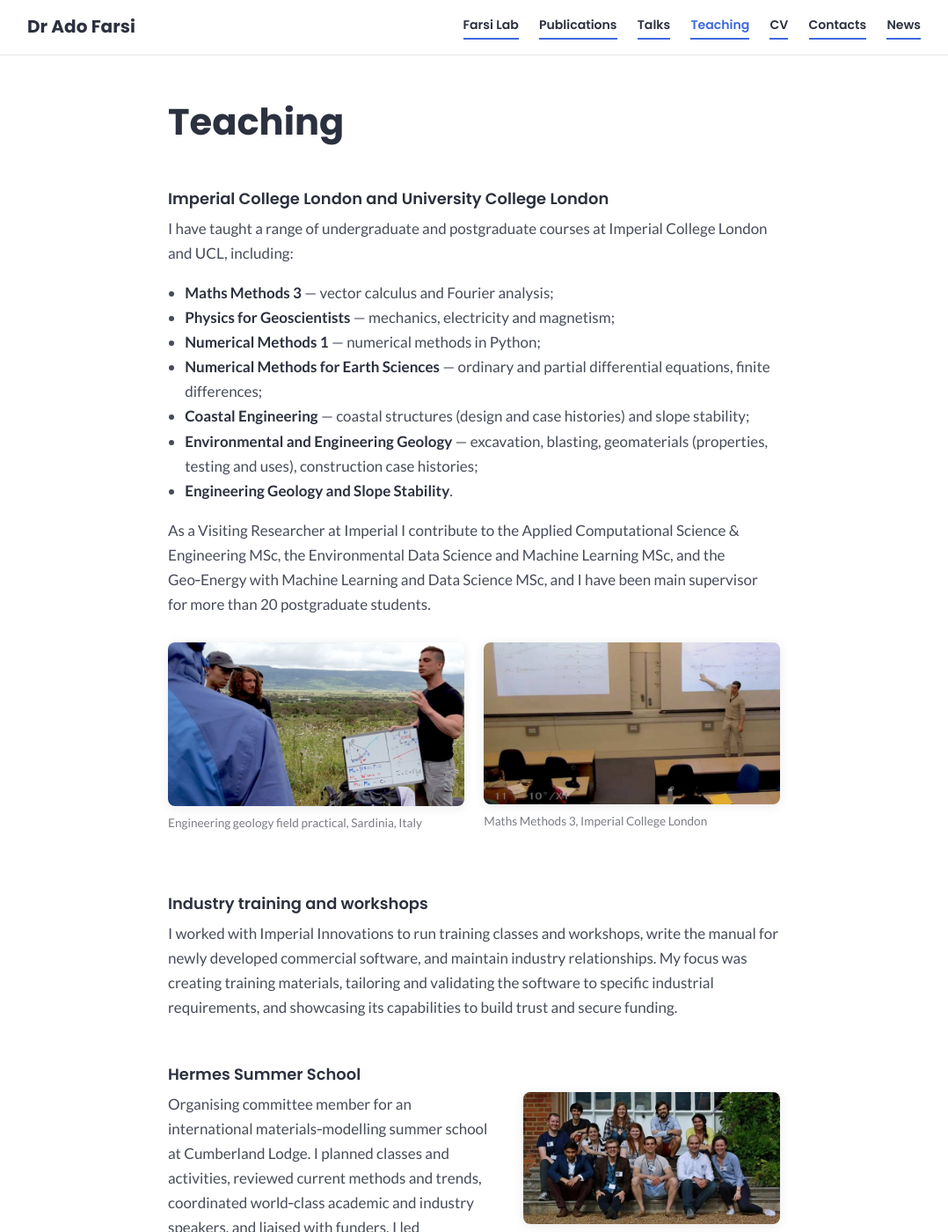
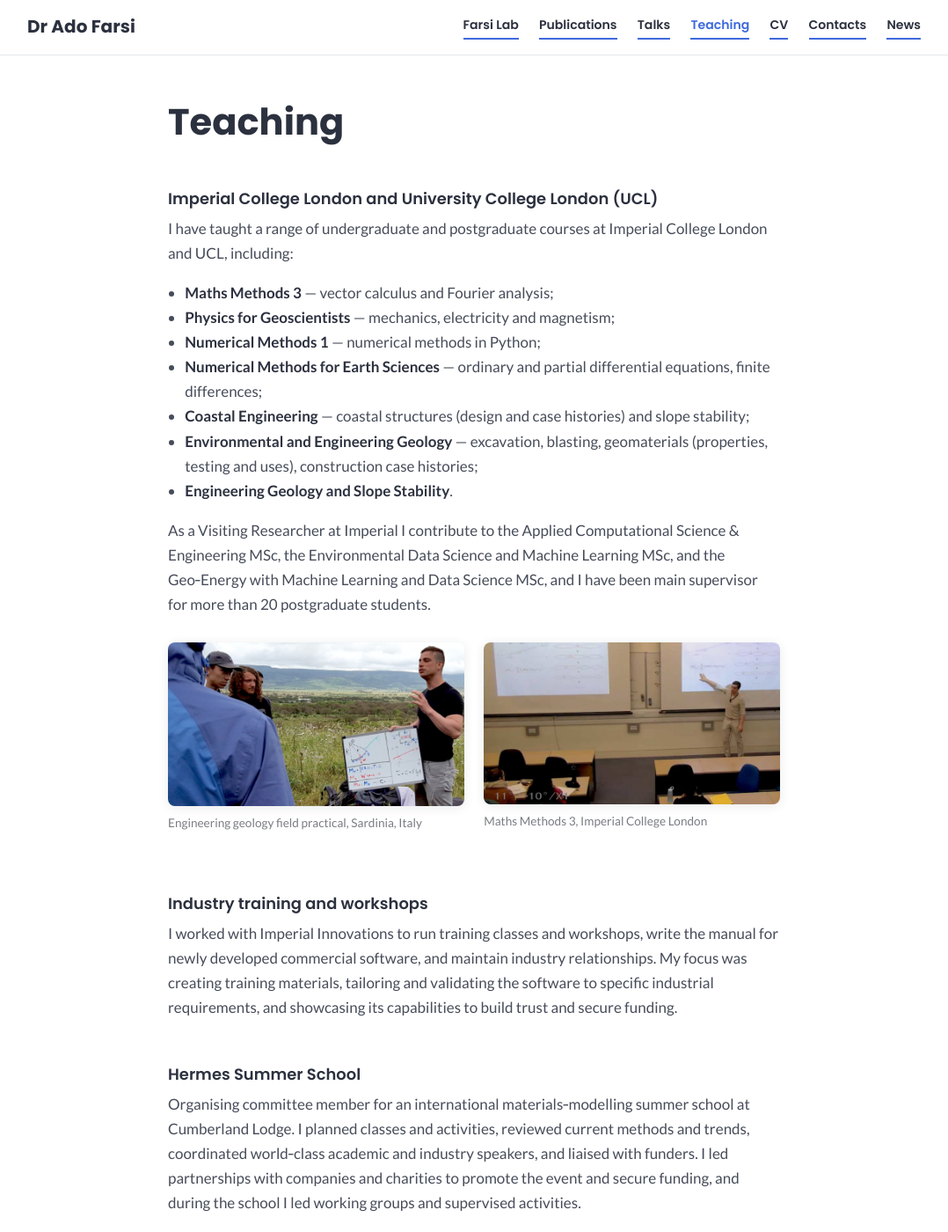
Before and after one commit to adofarsi/website-data, a Jekyll site: the page built from teaching.html, in a window 1280 px wide and 1400 px high. Shown: the whole window at 88% size, without its empty margins (101-1179 px from the left). Built offline with Jekyll 4.4.1, drawn with Linux system fonts in a browser that asks for light colours; some of the changed text lies outside the part shown.

Commit message:
Teaching heading, Hermes figure placement, FREng without period
Adds (UCL) to the universities heading, moves the Hermes photo below its
paragraph at the same width as the other two figures with the organising
committee caption, and drops the trailing period from Zimmerman's FREng.
Removes the split layout CSS, now unused.

```diff
--- a/assets/css/main.css
+++ b/assets/css/main.css
@@ -321,9 +321,6 @@
 .lab-top { display: grid; grid-template-columns: 1.1fr 1fr; gap: 2.6rem; align-items: start; }
 @media (max-width: 760px) { .lab-top { grid-template-columns: 1fr; gap: 1.4rem; } }
 
-.split { display: grid; grid-template-columns: 1.25fr 1fr; gap: 2.4rem; align-items: start; }
-@media (max-width: 700px) { .split { grid-template-columns: 1fr; gap: 1.2rem; } }
-
 .fig-row { display: grid; grid-template-columns: 1fr 1fr; gap: 1.4rem; margin-top: 1.8rem; }
 @media (max-width: 640px) { .fig-row { grid-template-columns: 1fr; gap: 1.2rem; } }
 
--- a/json/collaborators.json
+++ b/json/collaborators.json
@@ -4,7 +4,7 @@
   "title": "Prof",
   "name": "Robert",
   "surname": "Zimmerman",
-  "suffix": "FREng.",
+  "suffix": "FREng",
   "institution": "Imperial College London",
   "gender": "m",
   "current": "y"
--- a/teaching.html
+++ b/teaching.html
@@ -13,7 +13,7 @@
   </header>
 
   <section class="block">
-    <h3>Imperial College London and University College London</h3>
+    <h3>Imperial College London and University College London (UCL)</h3>
     <p>I have taught a range of undergraduate and postgraduate courses at Imperial
       College London and UCL, including:</p>
     <ul>
@@ -52,21 +52,17 @@
 
   <section class="block">
     <h3>Hermes Summer School</h3>
-    <div class="split">
-      <div>
     <p>Organising committee member for an international materials&#8209;modelling summer
       school at Cumberland Lodge. I planned classes and activities, reviewed current
       methods and trends, coordinated world&#8209;class academic and industry speakers, and
       liaised with funders. I led partnerships with companies and charities to promote
       the event and secure funding, and during the school I led working groups and
       supervised activities.</p>
-      </div>
-      <div>
+    <div class="fig-row">
       <figure>
-          <img src="{{ '/images/hermes_summer_school.jpg' | relative_url }}" alt="Hermes Summer School participants at Cumberland Lodge" loading="lazy">
-          <figcaption>Hermes Summer School at Cumberland Lodge</figcaption>
+        <img src="{{ '/images/hermes_summer_school.jpg' | relative_url }}" alt="Hermes Summer School organising committee at Cumberland Lodge" loading="lazy">
+        <figcaption>Hermes Summer School Organising Committee, Cumberland Lodge, Windsor Great Park, UK</figcaption>
       </figure>
-      </div>
     </div>
   </section>
 
```
Lines whose indentation alone changed are shown as unchanged.
